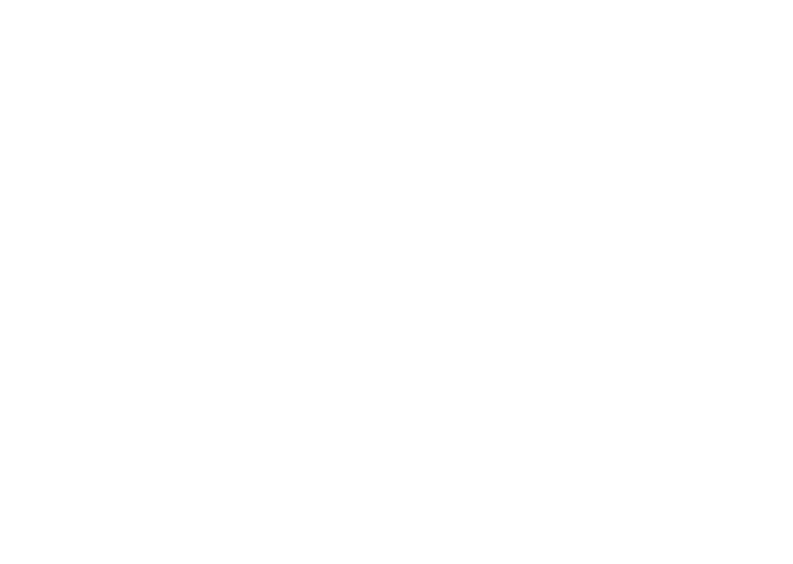
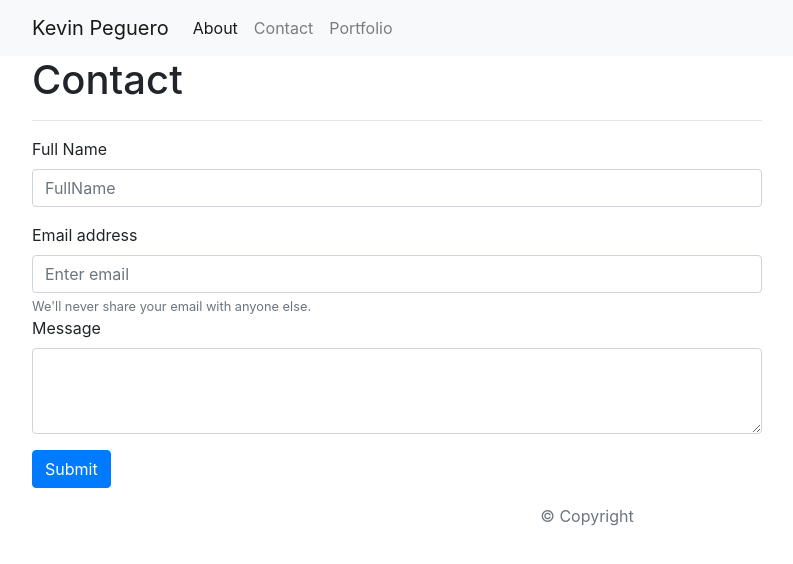
Before and after one commit to kevinpeguero/Responsive-Portfolio, a plain HTML site: page contact.html in a window 1280 px wide. Shown: the whole page, without its empty margins (53-846 px from the left). Drawn offline with nearby package versions, Linux system fonts and the light colour scheme.

Commit message:
deployed contact.html page

```diff
--- a/contact.html
+++ b/contact.html
@@ -0,0 +1,109 @@
+<!DOCTYPE html>
+<html lang="en">
+
+<head>
+    <meta charset="UTF-8">
+    <meta name="viewport" content="width=device-width, initial-scale=1.0">
+    <meta http-equiv="X-UA-Compatible" content="ie=edge">
+    <title>Contact</title>
+</head>
+
+<body>
+    <!-- start of Nav Bar -->
+    <nav class="navbar navbar-expand-lg navbar-light bg-light">
+        <div class="container">
+            <a class="navbar-brand" href="#">Kevin Peguero</a>
+            <button class="navbar-toggler" type="button" data-toggle="collapse" data-target="#navbarNav"
+                aria-controls="navbarNav" aria-expanded="false" aria-label="Toggle navigation">
+                <span class="navbar-toggler-icon"></span>
+            </button>
+            <div class="collapse navbar-collapse" id="Kevin Peguero">
+                <ul class="navbar-nav">
+                    <li class="nav-item active">
+                        <a class="nav-link" href="index.html">About <span class="sr-only">(current)</span></a>
+                    </li>
+                    <li class="nav-item">
+                        <a class="nav-link" href="contact.html">Contact</a>
+                    </li>
+                    <li class="nav-item">
+                        <a class="nav-link" href="portfolio.html">Portfolio</a>
+                    </li>
+                </ul>
+            </div>
+        </div>
+    </nav>
+    <!-- End of Nav Bar -->
+
+    <!-- start contact form -->
+
+    <main class="container">
+        <section class="row">
+            <div class="col-md-8">
+                <form class="block form-horizontal">
+                    <h1 class="block-header">Contact</h1>
+                    <hr>
+                    <div class="form-group">
+                        <div class="form-group">
+                            <label for="FullName">Full Name</label>
+                            <input type="Full name" class="form-control" id="FullName" placeholder="FullName">
+                        </div>
+                        <label for="exampleInputEmail1">Email address</label>
+                        <input type="email" class="form-control" id="exampleInputEmail" aria-describedby="emailHelp"
+                            placeholder="Enter email">
+                        <small id="emailHelp" class="form-text text-muted">We'll never share your email with anyone
+                            else.</small>
+                        <div class="form-group">
+                            <label for="exampleFormMessage">Message</label>
+                            <textarea class="form-control" id="exampleFormMessage" rows="3"></textarea>
+                        </div>
+                        <button type="submit" class="btn btn-primary">Submit</button>
+                    </div>
+                </div>
+            </form>
+            </div>
+        </section>
+    </main>
+    <!-- End contact form -->
+
+    <!-- Start of Copy right footer -->
+  <footer class="footer">
+        <div class="two-toned-footer-color"></div>
+        <p class="text-muted text-muted-footer text-center">
+          &copy; Copyright
+        </p>
+      </footer>
+      <!-- End of Copy right footer -->
+
+
+
+
+
+
+
+
+
+
+
+
+
+
+
+
+
+
+</body>
+
+
+<link rel="stylesheet" href="https://stackpath.bootstrapcdn.com/bootstrap/4.4.1/css/bootstrap.min.css"
+    integrity="sha384-Vkoo8x4CGsO3+Hhxv8T/Q5PaXtkKtu6ug5TOeNV6gBiFeWPGFN9MuhOf23Q9Ifjh" crossorigin="anonymous">
+<script src="https://code.jquery.com/jquery-3.4.1.slim.min.js"
+    integrity="sha384-J6qa4849blE2+poT4WnyKhv5vZF5SrPo0iEjwBvKU7imGFAV0wwj1yYfoRSJoZ+n"
+    crossorigin="anonymous"></script>
+<script src="https://cdn.jsdelivr.net/npm/popper.js@1.16.0/dist/umd/popper.min.js"
+    integrity="sha384-Q6E9RHvbIyZFJoft+2mJbHaEWldlvI9IOYy5n3zV9zzTtmI3UksdQRVvoxMfooAo"
+    crossorigin="anonymous"></script>
+<script src="https://stackpath.bootstrapcdn.com/bootstrap/4.4.1/js/bootstrap.min.js"
+    integrity="sha384-wfSDF2E50Y2D1uUdj0O3uMBJnjuUD4Ih7YwaYd1iqfktj0Uod8GCExl3Og8ifwB6"
+    crossorigin="anonymous"></script>
+
+</html>
```
Also changed, not shown: index.html (+9 -9 lines).
